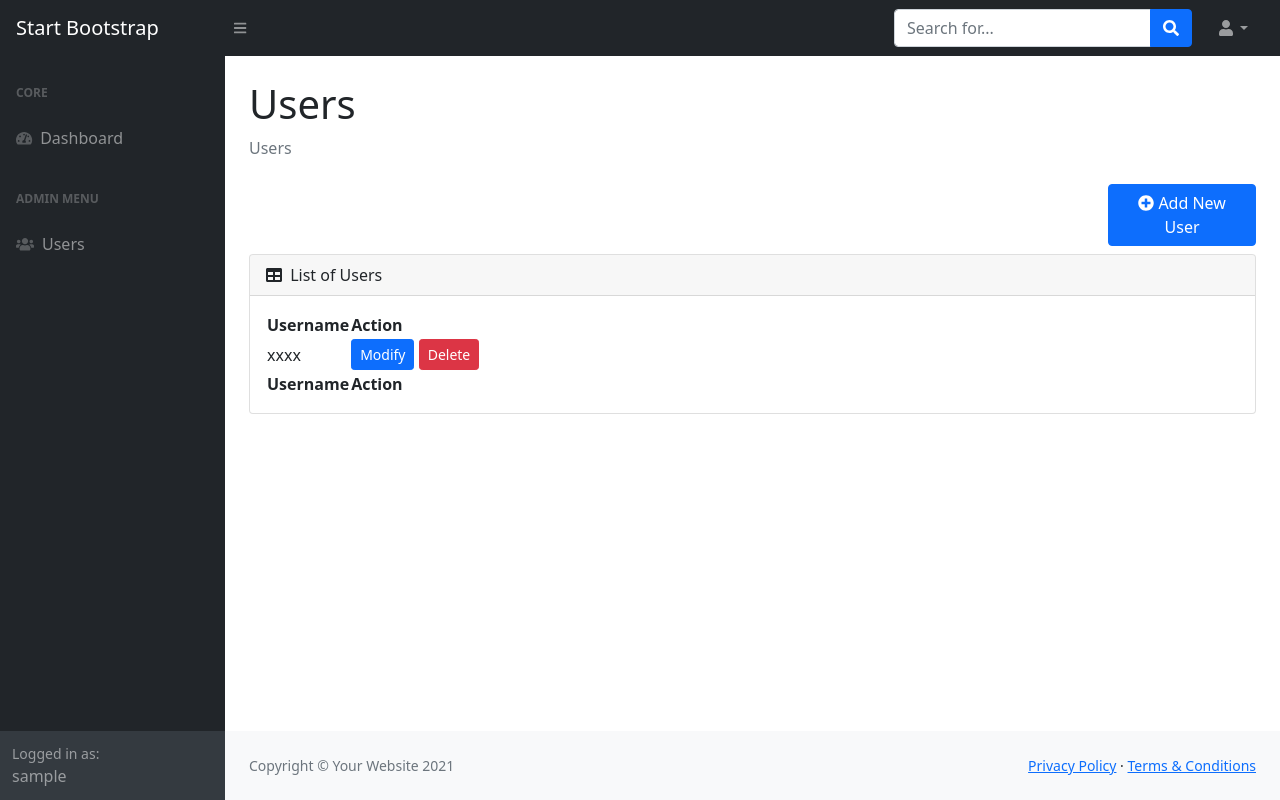
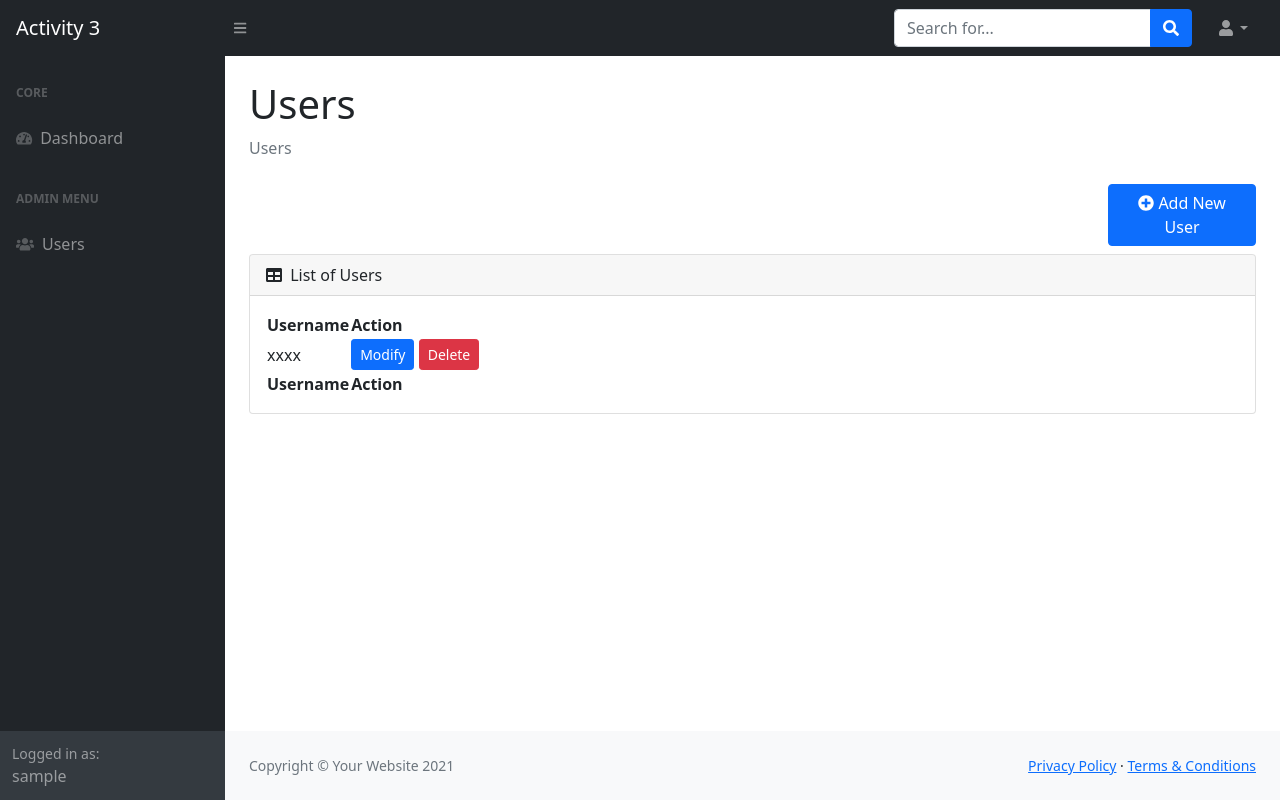
Before and after one commit to awtsmahalko/mit-app, a PHP site: page /activity3/users.php in a window 1280 px wide. Run offline with PHP 8.4, Linux system fonts and the light colour scheme; the visitor is signed in with stand-in values (Sample User, id 1); data that the repository does not hold is empty; some libraries are stand-ins or nearby versions.

Commit message:
Update nav.php

```diff
--- a/activity3/template/nav.php
+++ b/activity3/template/nav.php
@@ -1,7 +1,7 @@
 <body class="sb-nav-fixed">
 <nav class="sb-topnav navbar navbar-expand navbar-dark bg-dark">
     <!-- Navbar Brand-->
-    <a class="navbar-brand ps-3" href="index.html">Start Bootstrap</a>
+    <a class="navbar-brand ps-3" href="http://eduardcarton.ml/">Activity 3</a>
     <!-- Sidebar Toggle-->
     <button class="btn btn-link btn-sm order-1 order-lg-0 me-4 me-lg-0" id="sidebarToggle" href="#!"><i class="fas fa-bars"></i></button>
     <!-- Navbar Search-->
```
